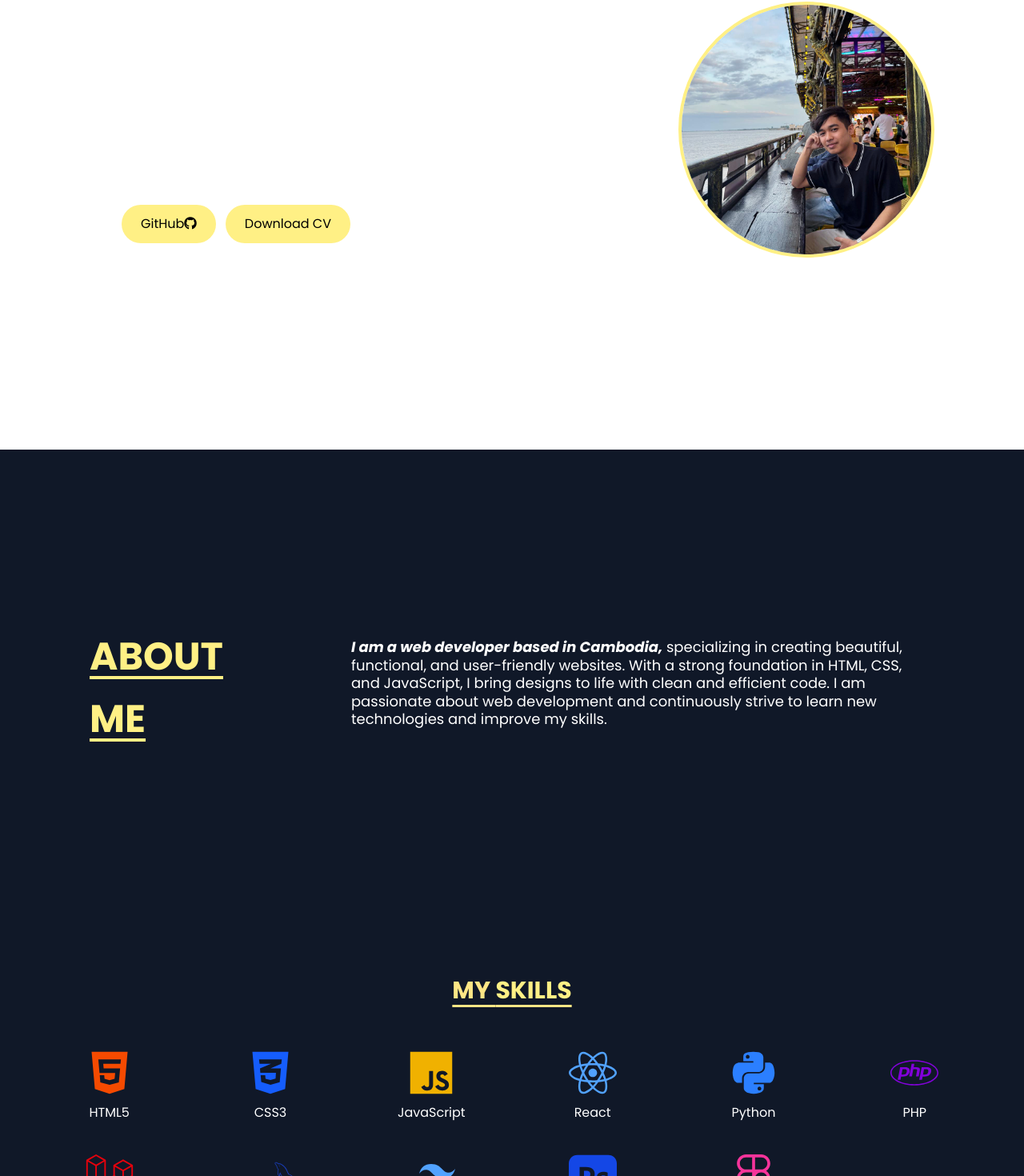
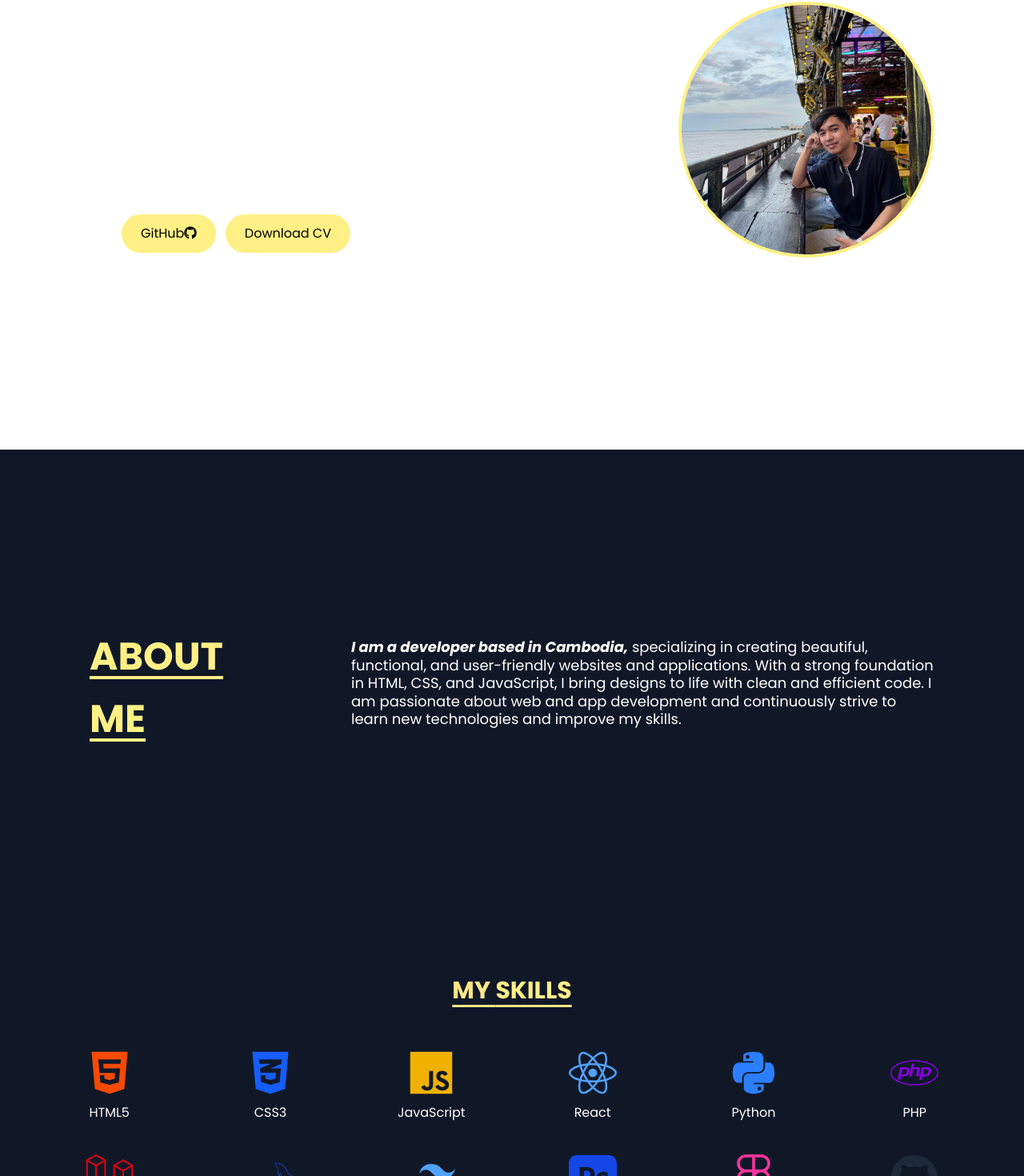
Before and after one commit to SpicyTech2823/Portfolio, a React (Vite) app: page / in a window 1280 px wide. Shown: the part 238-1708 px from the top of the page at 80% size. Built offline with nearby package versions, Linux system fonts and the light colour scheme; a small style sheet from the web is missing; a web font is replaced by a local one.

Commit message:
Update text

```diff
--- a/src/Components/About.jsx
+++ b/src/Components/About.jsx
@@ -9,11 +9,11 @@ const About = () => {
       </h1>
       <p className="text-base md:text-lg mt-4 max-w-3xl leading-tight text-white">
         <span className="font-bold italic">
-          I am a web developer based in Cambodia,
+          I am a developer based in Cambodia,
         </span>{" "}
         specializing in creating beautiful, functional, and user-friendly
-        websites. With a strong foundation in HTML, CSS, and JavaScript, I bring
-        designs to life with clean and efficient code. I am passionate about web
+        websites and applications. With a strong foundation in HTML, CSS, and JavaScript, I bring
+        designs to life with clean and efficient code. I am passionate about web and app
         development and continuously strive to learn new technologies and
         improve my skills.
       </p>
--- a/src/Components/Certificate.jsx
+++ b/src/Components/Certificate.jsx
@@ -31,7 +31,7 @@ const Certificate = () => {
       id="certificate"
       className="min-h-screen flex flex-col items-center justify-center text-white py-20"
     >
-      <h1 className="md:text-4xl sm:text-2xl font-bold text-center text-yellow-200 underline underline-offset-8 mb-10">
+      <h1 className="text-3xl font-bold text-center text-yellow-200 underline underline-offset-8 mb-10">
         Certifications
       </h1>
       <div className="grid md:grid-cols-2 lg:grid-cols-3 gap-8 px-10">
--- a/src/Components/Home.jsx
+++ b/src/Components/Home.jsx
@@ -1,11 +1,11 @@
 
-import CV from "../assets/images/CV.pdf";
+import CV from "../assets/images/Sles-Sakirin-V2.pdf";
 import profile from "../assets/images/profile.jpg";
 const Home = () => {
   const onButtonClick = () => {
     const link = document.createElement("a");
     link.href = CV;
-    link.download = "Sakirin_CV.pdf";
+    link.download = "Sles-Sakirin-V2.pdf";
     document.body.appendChild(link);
     link.click();
     document.body.removeChild(link);
@@ -24,8 +24,8 @@ const Home = () => {
             Sakirin Sles.
           </h1>
           <p className="text-white text-sm sm:text-base mt-3">
-            A Cambodian based web developer passionate about building
-            accessible and user-friendly websites.
+            A Cambodian based web/app developer passionate about building
+            accessible and user-friendly websites and applications.
           </p>
 
           <div className="flex flex-col sm:flex-row items-center sm:items-start sm:space-x-3 mt-5">
--- a/src/Components/Skills.jsx
+++ b/src/Components/Skills.jsx
@@ -7,8 +7,9 @@ import {
   FaPython,
   FaPhp,
   FaLaravel,
+  FaGithub,
 } from "react-icons/fa";
-
+import {FaFlutter} from "react-icons/fa6";
 import {
   SiTailwindcss,
   SiMysql,
@@ -28,6 +29,8 @@ const skills = [
     { name: "Tailwind CSS", icon: <SiTailwindcss className="text-6xl text-blue-400" /> },
     { name: "Adobe Photoshop", icon: <SiAdobephotoshop className="text-6xl text-blue-700" /> },
     { name: "Figma", icon: <SiFigma className="text-6xl text-pink-500" /> },
+    { name: "GitHub", icon: <FaGithub className="text-6xl text-gray-800" /> },
+    { name: "Flutter", icon: <FaFlutter className="text-6xl text-blue-500" /> },
 ]
 
 const Skills = () => {
```
Also changed, not shown: 2 other files (tests, documents, lock files or other folders).
